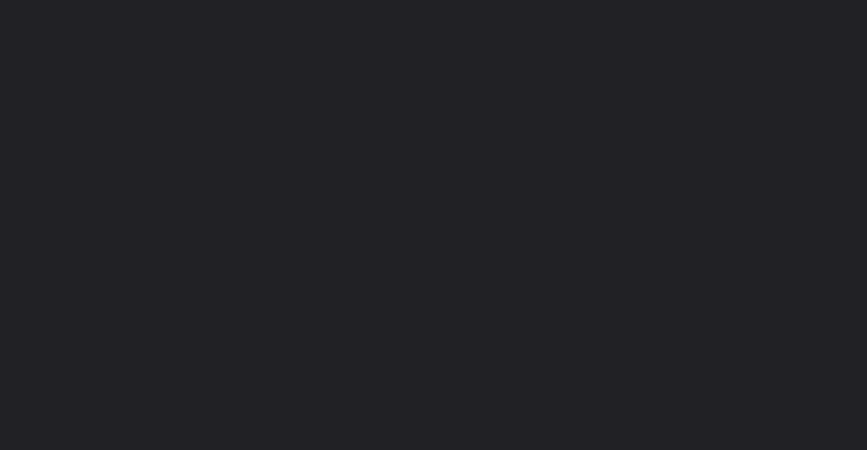
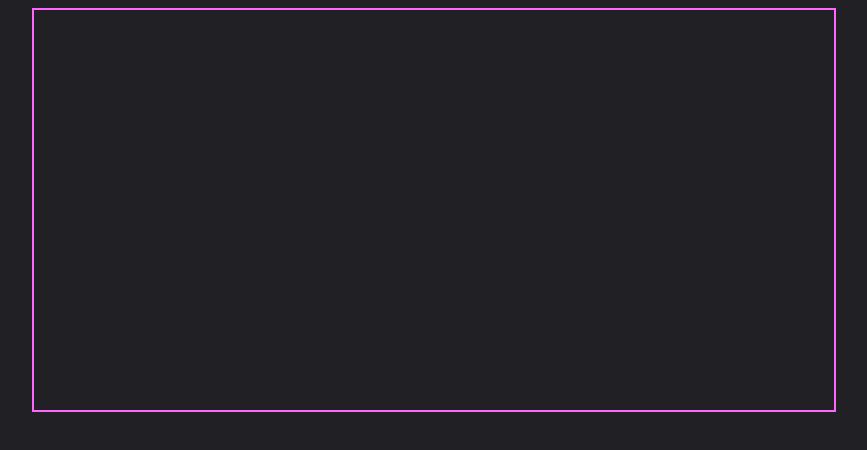
Before and after one commit to Luke-Mueller/wall_drawing, a plain HTML site: page index.html in a window 1280 px wide. Shown: the whole page, without its empty margins (206-1073 px from the left). Drawn offline with Linux system fonts and the light colour scheme.

Commit message:
adds container div and styles

```diff
--- a/index.html
+++ b/index.html
@@ -8,11 +8,18 @@
     <style>
         body {
             background-color: #212125;
+            display: flex;
+            justify-content: center;
+        }
+        .WallDrawingContainer {
+            width: 800px;
+            height: 400px;
+            border: 2px solid hsl(300, 100%, 70%);
         }
     </style>
     <title>Wall Drawing demo</title>
 </head>
 <body>
-
+    <div class="WallDrawingContainer"></div>
 </body>
 </html>
```
